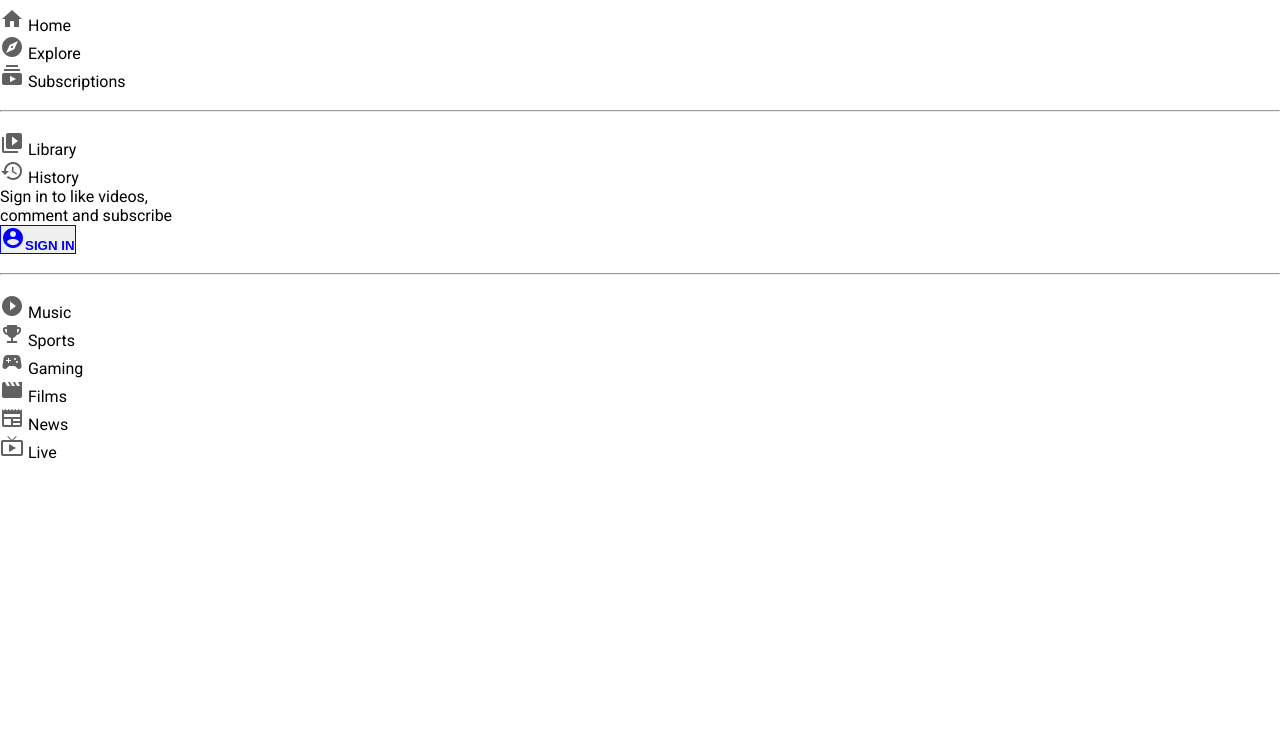
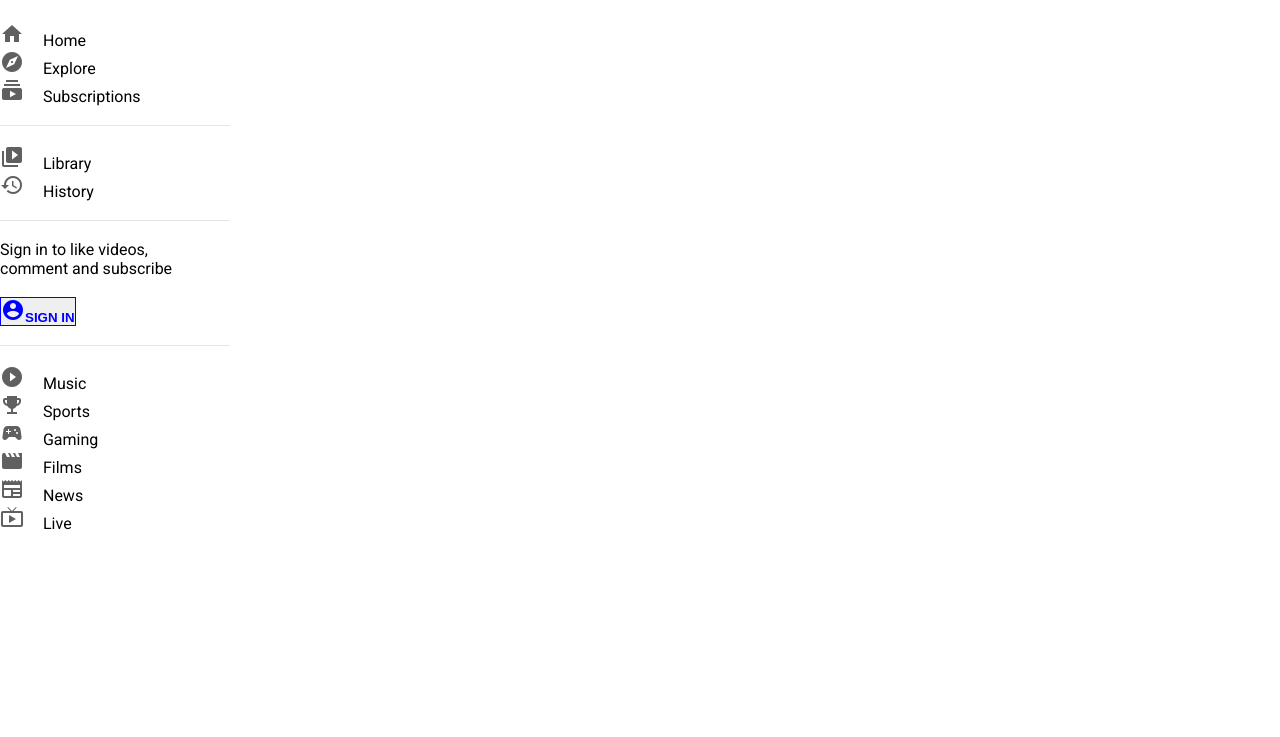
Before and after one commit to kshitij4u/youTube-Clone, a plain HTML site: page index.html in a window 1280 px wide. Shown: the part 63-800 px from the top of the page. Drawn offline with Linux system fonts and the light colour scheme.

Commit message:
sidebar Section

```diff
--- a/index.html
+++ b/index.html
@@ -42,6 +42,7 @@
       <!-- Main body starts -->
       <div class="mainBody">
         <div class="sidebar">
+          <div class="sidebar__categories">
                 <div class="sidebar__category">
                   <i class="material-icons">home</i>
                   <span>Home</span>
@@ -54,9 +55,7 @@
                   <i class="material-icons">subscriptions</i>
                   <span>Subscriptions</span>
                 </div>
-        <br />
-        <hr />
-        <br />
+                <br /> <hr /> <br />
                 <div class="sidebar__category">
                   <i class="material-icons">video_library</i>
                   <span>Library</span>
@@ -65,15 +64,15 @@
                   <i class="material-icons">history</i>
                   <span>History</span>
                 </div>
+                <br> <hr> <br>
                 <div class="sidebar__category">
                   <p>Sign in to like videos, <br />comment and subscribe</p>
+                  <br>
                   <button class="btn-sign-in">
                     <i class="material-icons">account_circle</i>SIGN IN
                   </button>
                 </div>
-        <br />
-        <hr />
-        <br />
+                <br /><hr /><br />
                 <div class="sidebar__category">
                     <i class="material-icons">play_circle_filled</i>
                     <span>Music</span>
@@ -99,6 +98,7 @@
                         <span>Live</span>
                     </div>
               </div>
+          </div>
 
       <!-- Main body Ends -->
     </body>
--- a/style.css
+++ b/style.css
@@ -78,10 +78,60 @@ body {
   border: none;
 }
 
-.header__search btn {
+.header__search .btn {
   padding: 0;
   margin: 0;
   height: 100%;
   border: none;
   border-radius: 0;
 }
+
+/* Main Body */
+
+.mainBody {
+  height: calc(100vh - 70px);
+  display: flex;
+  overflow: hidden;
+}
+
+/* sidebar */
+
+.sidebar {
+  height: 100%;
+  width: 230px;
+  background-color: white;
+  overflow-y: scroll;
+}
+
+.sidebar__categories {
+  width: 100%;
+  display: flex;
+  flex-direction: column;
+  margin-top: 15px;
+  margin-bottom: 15px;
+}
+
+.sidebar__category {
+  align-items: center;
+  justify-content: center;
+  /* margin-left: 15px; */
+}
+
+.sidebar__category span {
+  margin-left: 15px;
+}
+
+.sidebar__category:hover {
+  background: #e5e5e5;
+  cursor: pointer;
+}
+
+.sidebar__category::-webkit-scrollbar {
+  display: none;
+}
+
+hr {
+  height: 1px;
+  background-color: #e5e5e5;
+  border: none;
+}
```
Lines whose indentation alone changed are shown as unchanged.
